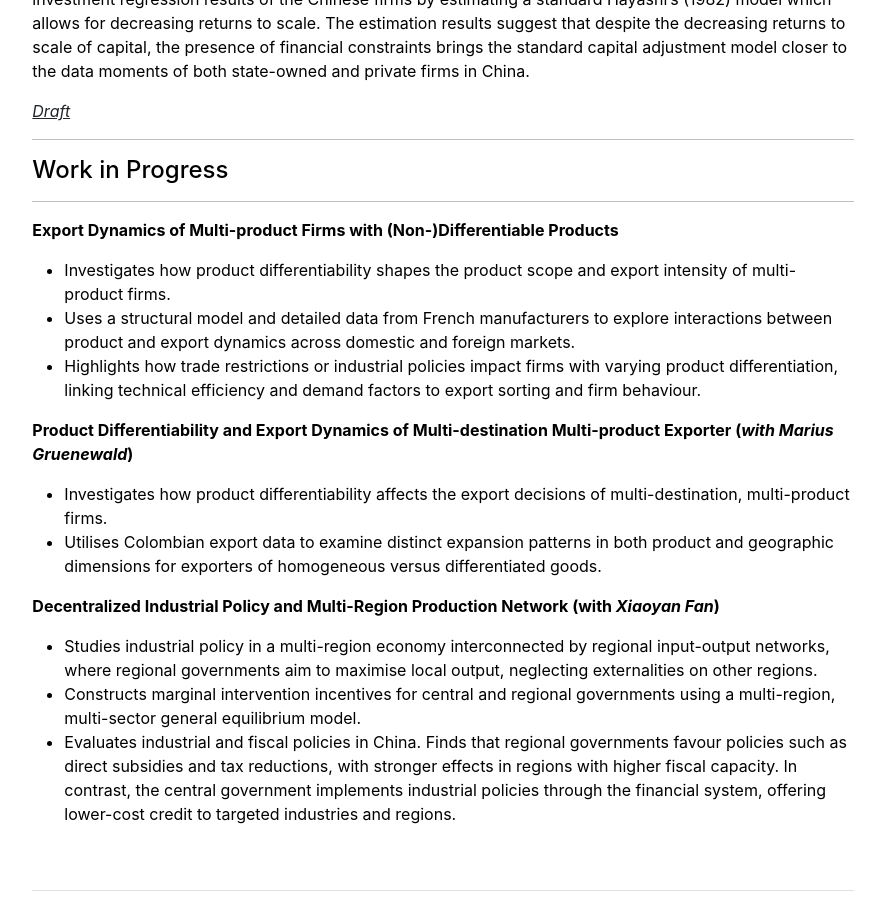
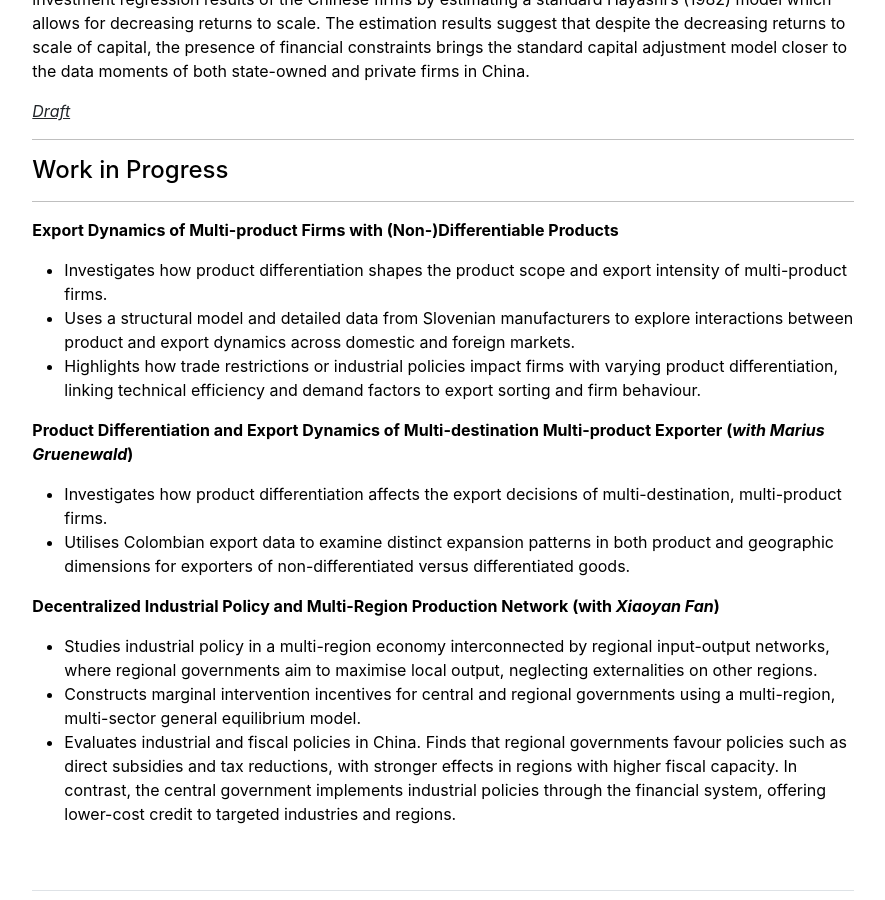
Before and after one commit to chengzi-yi/chengzi-yi.github.io, a Jekyll site: the page built from research.md, in a window 1280 px wide and 900 px high, scrolled down 1034 px. Shown: the whole window, without its empty margins (197-1082 px from the left). Built offline with Jekyll 4.4.1, drawn with Linux system fonts in a browser that asks for light colours.

Commit message:
update wording on product differentiation

```diff
--- a/research.md
+++ b/research.md
@@ -33,14 +33,14 @@ The investment regression on a sample of Chinese listed firms shows that there i
 
 **Export Dynamics of Multi-product Firms with (Non-)Differentiable Products**
 
-- Investigates how product differentiability shapes the product scope and export intensity of multi-product firms.
-- Uses a structural model and detailed data from French manufacturers to explore interactions between product and export dynamics across domestic and foreign markets.
+- Investigates how product differentiation shapes the product scope and export intensity of multi-product firms.
+- Uses a structural model and detailed data from Slovenian manufacturers to explore interactions between product and export dynamics across domestic and foreign markets.
 - Highlights how trade restrictions or industrial policies impact firms with varying product differentiation, linking technical efficiency and demand factors to export sorting and firm behaviour.
 
-**Product Differentiability and Export Dynamics of Multi-destination Multi-product Exporter (*with Marius Gruenewald*)**
+**Product Differentiation and Export Dynamics of Multi-destination Multi-product Exporter (*with Marius Gruenewald*)**
 
-- Investigates how product differentiability affects the export decisions of multi-destination, multi-product firms.
-- Utilises Colombian export data to examine distinct expansion patterns in both product and geographic dimensions for exporters of homogeneous versus differentiated goods.
+- Investigates how product differentiation affects the export decisions of multi-destination, multi-product firms.
+- Utilises Colombian export data to examine distinct expansion patterns in both product and geographic dimensions for exporters of non-differentiated versus differentiated goods.
 
 **Decentralized Industrial Policy and Multi-Region Production Network (with *Xiaoyan Fan*)**
 
```
Also changed, not shown: 1 other file.
